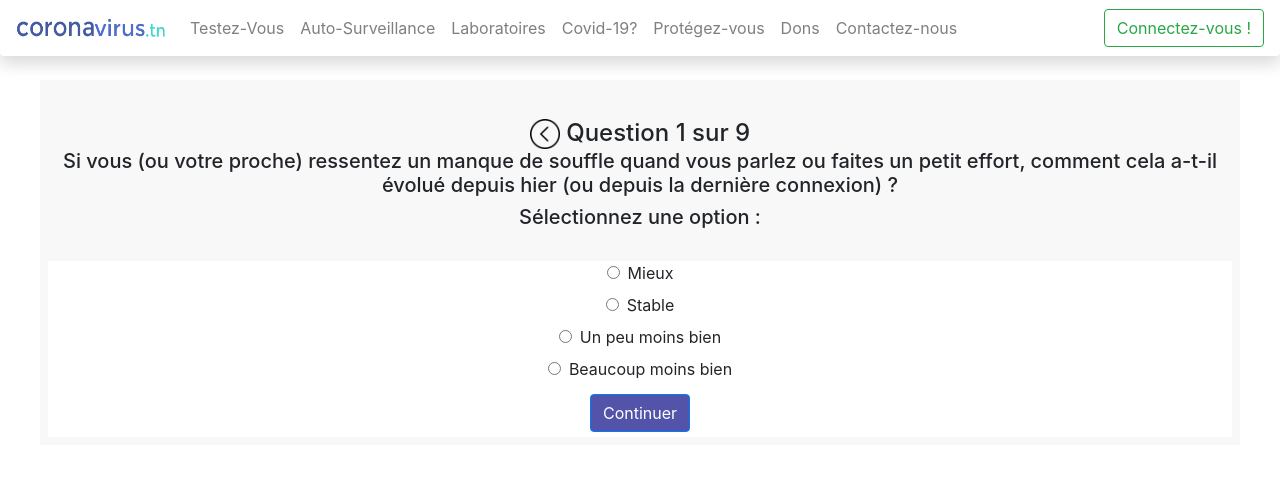
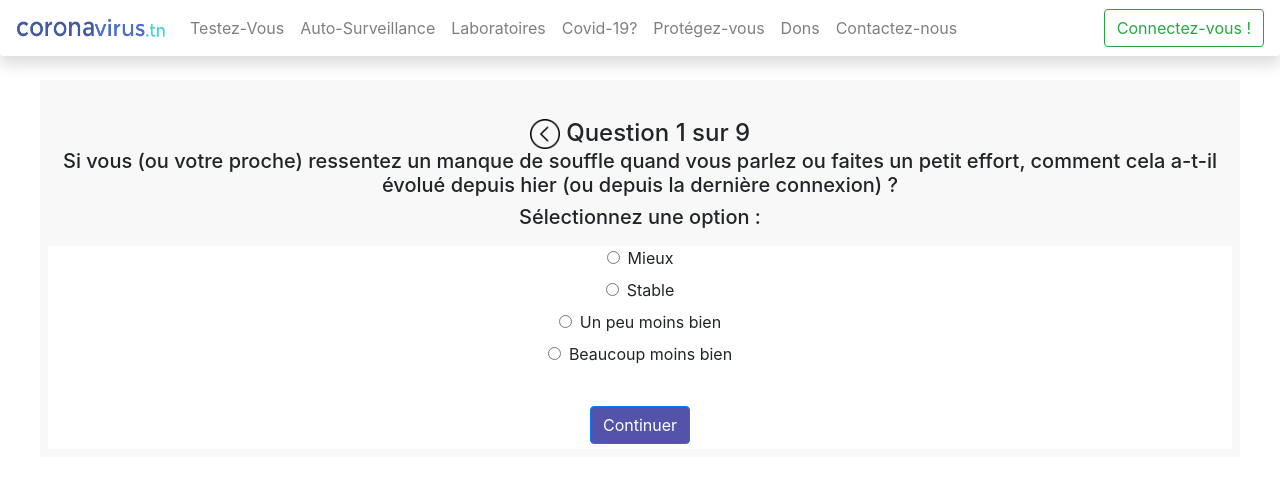
Before and after one commit to bilelmerhben/Project-team, a React (Create React App) app: page /Auto-Surveillance in a window 1280 px wide. Shown: the top 482 px of the page. Built offline with nearby package versions, Linux system fonts and the light colour scheme.

Commit message:
css (autoSurveillance)

```diff
--- a/src/Css/surveillance.css
+++ b/src/Css/surveillance.css
@@ -13,11 +13,12 @@
   width: 30px;
 }
 .inp {
+  margin-top: -15px;
   background: white;
 }
 .bt {
   position: relative;
-  margin-top: 5px;
+  margin-top: 2em;
   margin-bottom: 5px;
   background-color: rgb(83, 83, 170);
 }
```
